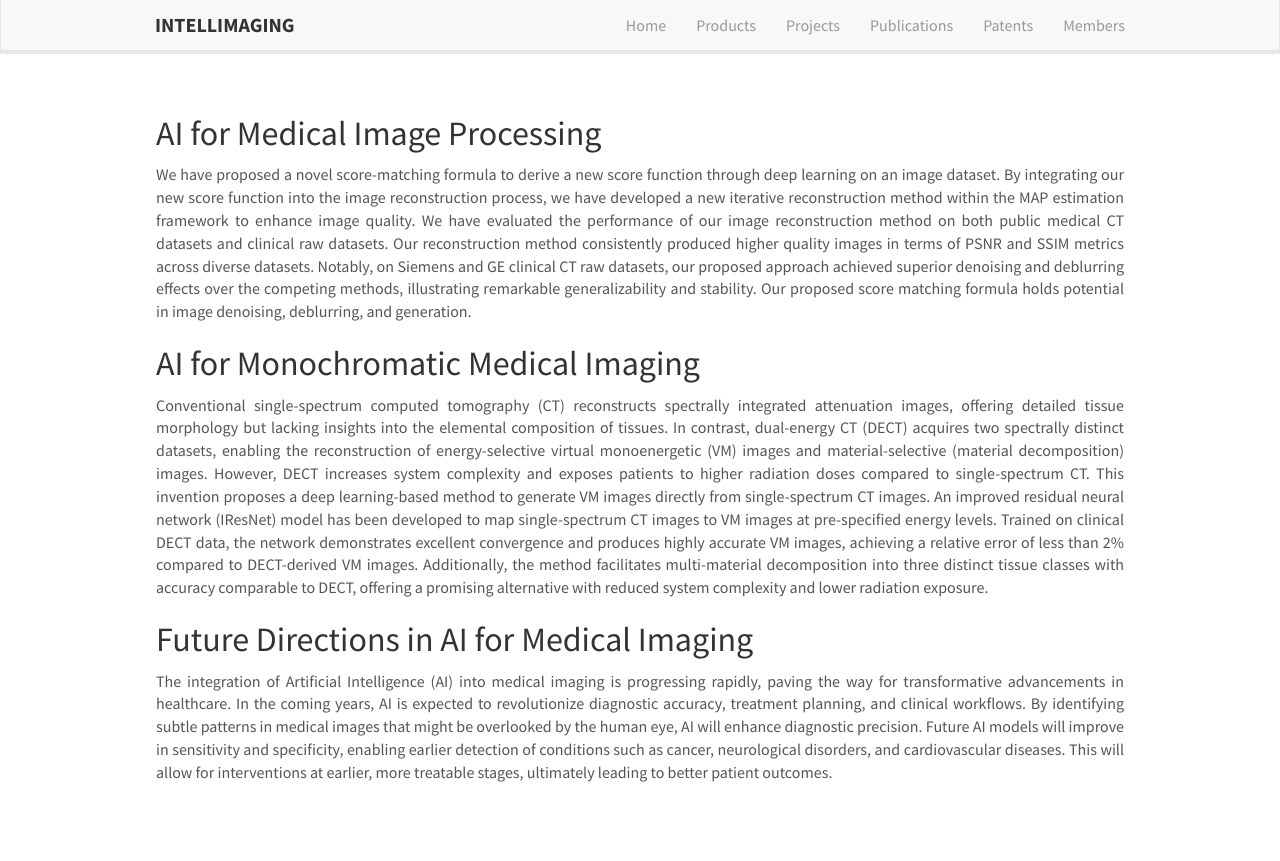
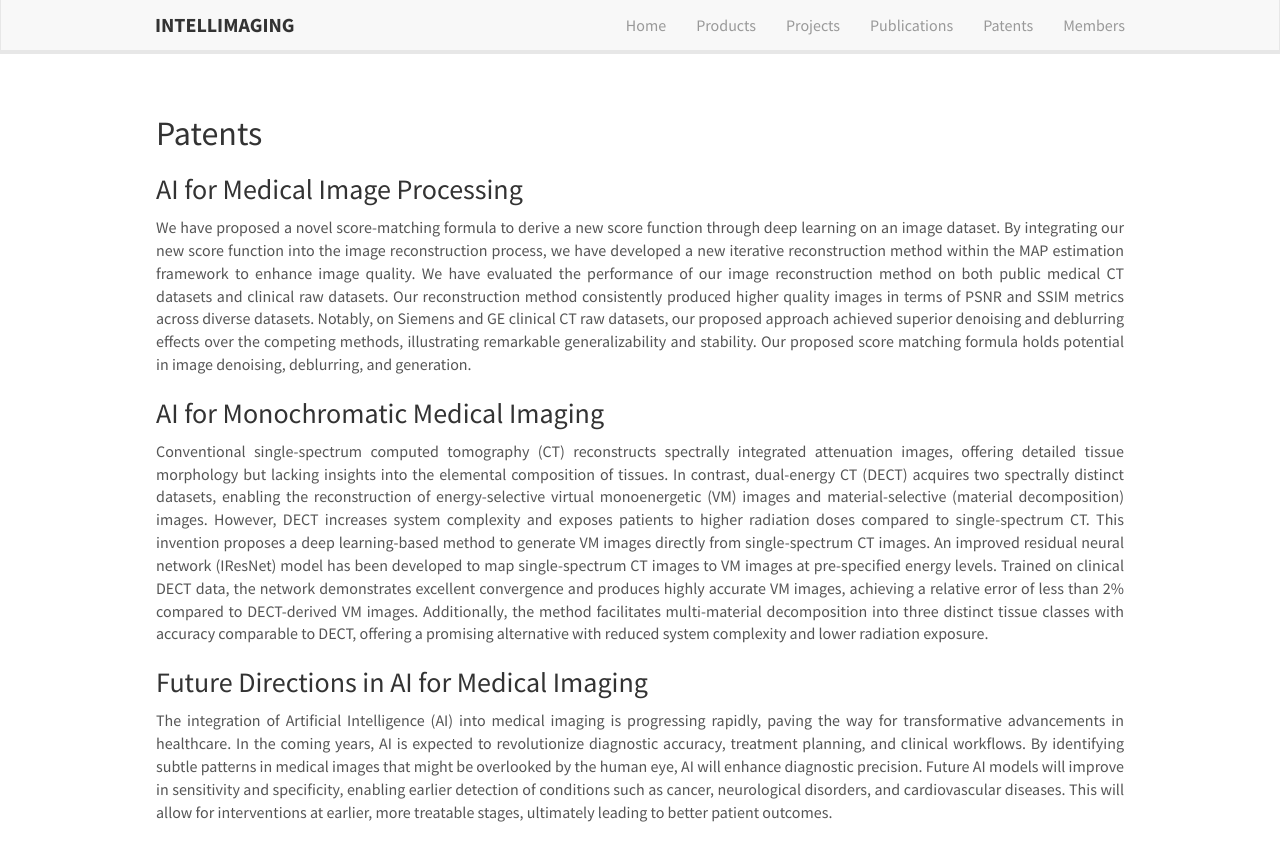
Before and after one commit to intellimaging/intellimaging.github.io, a Jekyll site: the page built from _pages/multimedia.md, in a window 1280 px wide. Shown: the top 861 px of the page. Built offline with Jekyll 4.4.1, drawn with Linux system fonts in a browser that asks for light colours.

Commit message:
Update multimedia.md

```diff
--- a/_pages/multimedia.md
+++ b/_pages/multimedia.md
@@ -9,14 +9,15 @@ permalink: /multimedia/
 
 <!--# Pictures-->
 
+## Patents
 
-## AI for Medical Image Processing
+<h3>AI for Medical Image Processing</h3>
 <p style="text-align: justify;">We have proposed a novel score-matching formula to derive a new score function through deep learning on an image dataset. By integrating our new score function into the image reconstruction process, we have developed a new iterative reconstruction method within the MAP estimation framework to enhance image quality. We have evaluated the performance of our image reconstruction method on both public medical CT datasets and clinical raw datasets. Our reconstruction method consistently produced higher quality images in terms of PSNR and SSIM metrics across diverse datasets. Notably, on Siemens and GE clinical CT raw datasets, our proposed approach achieved superior denoising and deblurring effects over the competing methods, illustrating remarkable generalizability and stability. Our proposed score matching formula holds potential in image denoising, deblurring, and generation.</p>
 
-## AI for Monochromatic Medical Imaging
+<h3>AI for Monochromatic Medical Imaging</h3>
 <p style="text-align: justify;">Conventional single-spectrum computed tomography (CT) reconstructs spectrally integrated attenuation images, offering detailed tissue morphology but lacking insights into the elemental composition of tissues. In contrast, dual-energy CT (DECT) acquires two spectrally distinct datasets, enabling the reconstruction of energy-selective virtual monoenergetic (VM) images and material-selective (material decomposition) images. However, DECT increases system complexity and exposes patients to higher radiation doses compared to single-spectrum CT. This invention proposes a deep learning-based method to generate VM images directly from single-spectrum CT images. An improved residual neural network (IResNet) model has been developed to map single-spectrum CT images to VM images at pre-specified energy levels. Trained on clinical DECT data, the network demonstrates excellent convergence and produces highly accurate VM images, achieving a relative error of less than 2% compared to DECT-derived VM images. Additionally, the method facilitates multi-material decomposition into three distinct tissue classes with accuracy comparable to DECT, offering a promising alternative with reduced system complexity and lower radiation exposure.</p>
 
-## Future Directions in AI for Medical Imaging
+<h3>Future Directions in AI for Medical Imaging</h3>
 <p style="text-align: justify;">The integration of Artificial Intelligence (AI) into medical imaging is progressing rapidly, paving the way for transformative advancements in healthcare. In the coming years, AI is expected to revolutionize diagnostic accuracy, treatment planning, and clinical workflows. By identifying subtle patterns in medical images that might be overlooked by the human eye, AI will enhance diagnostic precision. Future AI models will improve in sensitivity and specificity, enabling earlier detection of conditions such as cancer, neurological disorders, and cardiovascular diseases. This will allow for interventions at earlier, more treatable stages, ultimately leading to better patient outcomes.</p>
 
 <!--
```
